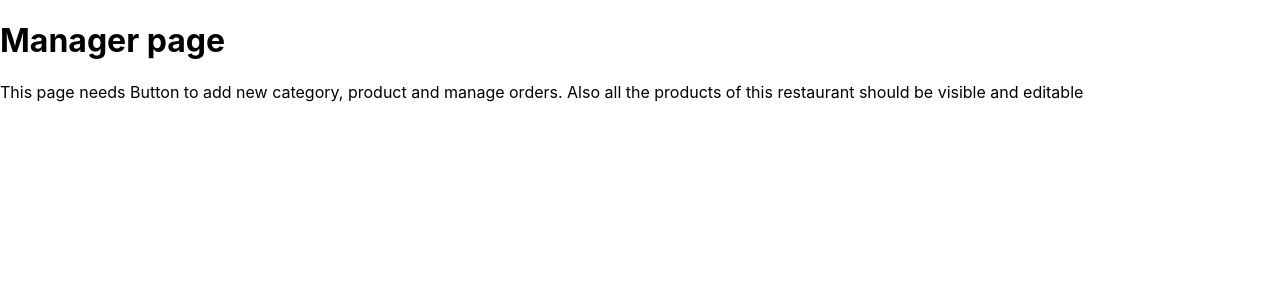
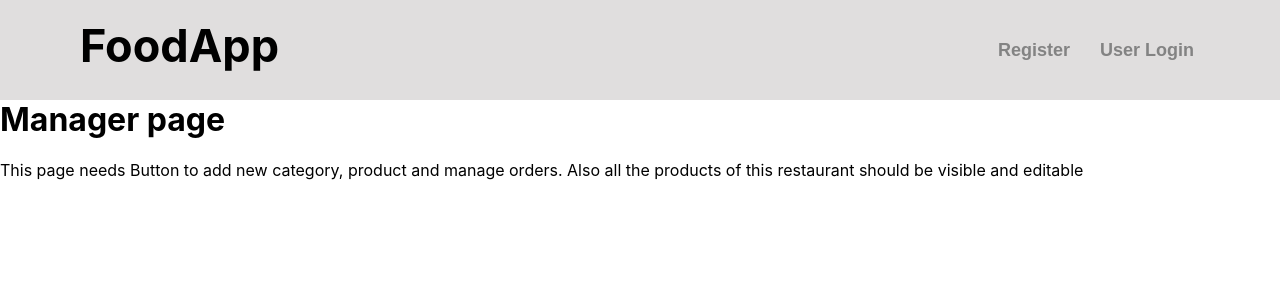
Before and after one commit to AWAGroup5/Frontend, a React (Create React App) app: page /restaurant in a window 1280 px wide. Shown: the top 300 px of the page. Built offline with nearby package versions, Linux system fonts and the light colour scheme.

Commit message:
Computer switch

```diff
--- a/src/components/Manager.js
+++ b/src/components/Manager.js
@@ -1,9 +1,13 @@
 import React, { Component } from 'react'
+import NavBar from './NavBar'
+import styles from './modules/Home.module.css'
 
 export default class Manager extends Component {
     render() {
         return (
             <div>
+                <NavBar />
+                <div className={ styles.spacer }></div>
                 <h1>Manager page</h1>
                 <p>This page needs Button to add new category, product and manage orders. Also all the products of this restaurant should be visible and editable</p>
             </div>
```
